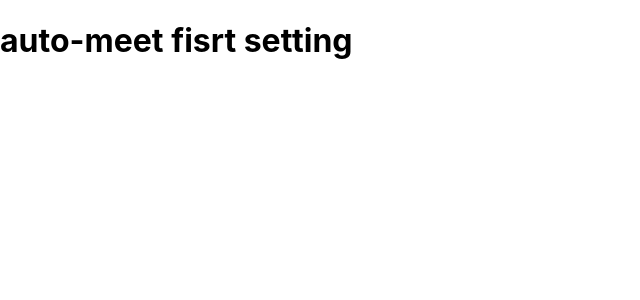
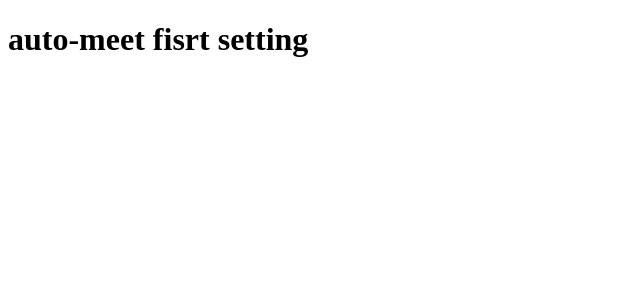
Before and after one commit to Auto-Meet/frontend, a React (Create React App) app: page / in a window 1280 px wide. Shown: the top 300 px of the page, without its empty margins (0-640 px from the left). Built offline with nearby package versions, Linux system fonts and the light colour scheme.

Commit message:
feat : fonts setting

```diff
--- a/src/App.css
+++ b/src/App.css
@@ -1,38 +1,16 @@
-.App {
-  text-align: center;
+@font-face {
+  font-family: "BMJUA";
+  src: url("./fonts/BMJUA_otf.otf") format("opentype");
 }
 
-.App-logo {
-  height: 40vmin;
-  pointer-events: none;
+@font-face {
+  font-family: "BMDO";
+  src: url("./fonts/BMDOHYEON_otf.otf") format("opentype");
 }
 
-@media (prefers-reduced-motion: no-preference) {
-  .App-logo {
-    animation: App-logo-spin infinite 20s linear;
-  }
+@import url("https://fonts.googleapis.com/css2?family=Noto+Sans+KR:wght@300;500;600;700&display=swap");
+
+.App {
+  font-family: "Noto Sans KR", sans-serif;
+  font-family: "BMJUA";
 }
-
-.App-header {
-  background-color: #282c34;
-  min-height: 100vh;
-  display: flex;
-  flex-direction: column;
-  align-items: center;
-  justify-content: center;
-  font-size: calc(10px + 2vmin);
-  color: white;
-}
-
-.App-link {
-  color: #61dafb;
-}
-
-@keyframes App-logo-spin {
-  from {
-    transform: rotate(0deg);
-  }
-  to {
-    transform: rotate(360deg);
-  }
-}
--- a/src/index.js
+++ b/src/index.js
@@ -1,6 +1,5 @@
 import React from "react";
 import ReactDOM from "react-dom/client";
-import "./index.css";
 import App from "./App";
 
 const root = ReactDOM.createRoot(document.getElementById("root"));
```
Also changed, not shown: src/fonts/BMDOHYEON_otf.otf (added), src/fonts/BMJUA_otf.otf (added).
